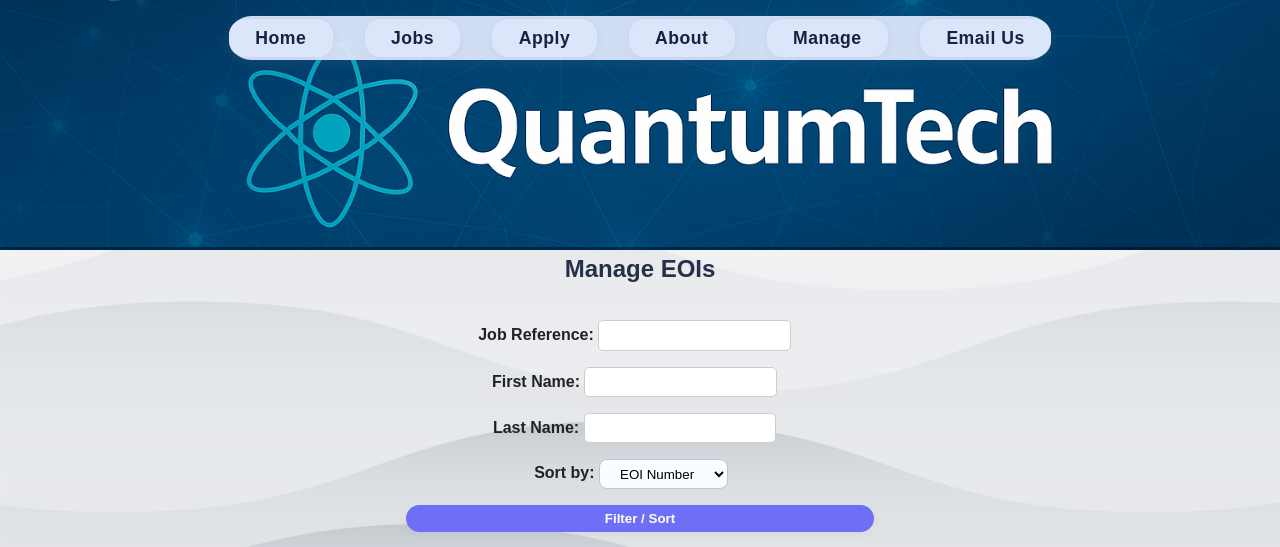
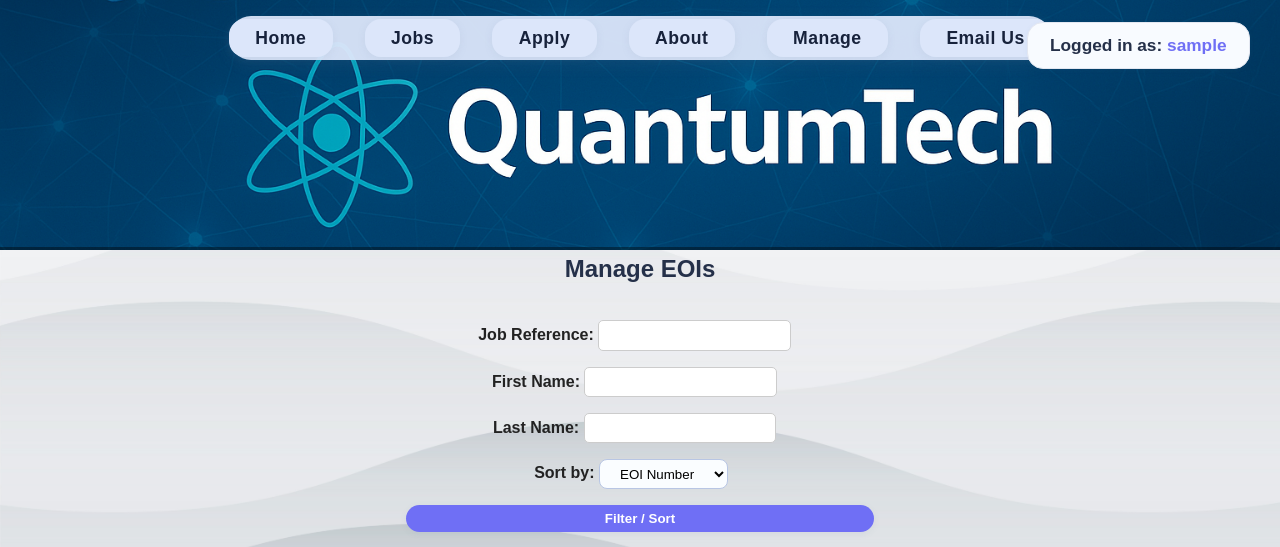
Before and after one commit to 105716506/Project1, a PHP site: page /manage.php in a window 1280 px wide. Shown: the top 547 px of the page. Run offline with PHP 8.4, Linux system fonts and the light colour scheme; the visitor is signed in with stand-in values (Sample User, id 1); data comes from the database, SQL or seed files in the repository; data that the repository does not hold is empty.

Commit message:
Added a function to show the logged person username at the manage page

```diff
--- a/Styles/Styles.css
+++ b/Styles/Styles.css
@@ -511,6 +511,26 @@ main h1, main h2 {
     color: #fff;
 }
 
+.manager-username {
+    position: absolute;
+    top: 22px;           /* Adjust as needed */
+    right: 30px;         /* Adjust as needed */
+    font-size: 1.08em;
+    color: #253049;
+    background: #f8fbff;
+    border: 1px solid #e3e7f1;
+    border-radius: 16px;
+    padding: 0.5em 1.3em;
+    font-weight: 600;
+    z-index: 999;
+    box-shadow: 0 1px 5px rgba(120,136,164,0.06);
+}
+.manager-username span {
+    color: #6f6ff5;
+    font-weight: bold;
+}
+
+
 
 
 /* Responsive adjustments */
--- a/manage.php
+++ b/manage.php
@@ -86,6 +86,13 @@ $result = mysqli_query($conn, $sql);
 <body>
 <!--php include of the header -->
 <?php include 'header.inc';?>
+
+<?php if (isset($_SESSION['manager_username'])): ?>
+    <div class="manager-username">
+        Logged in as: <span><?= htmlspecialchars($_SESSION['manager_username']); ?></span>
+    </div>
+<?php endif; ?>
+
     <main>
         <h2>Manage EOIs</h2>
 
```
